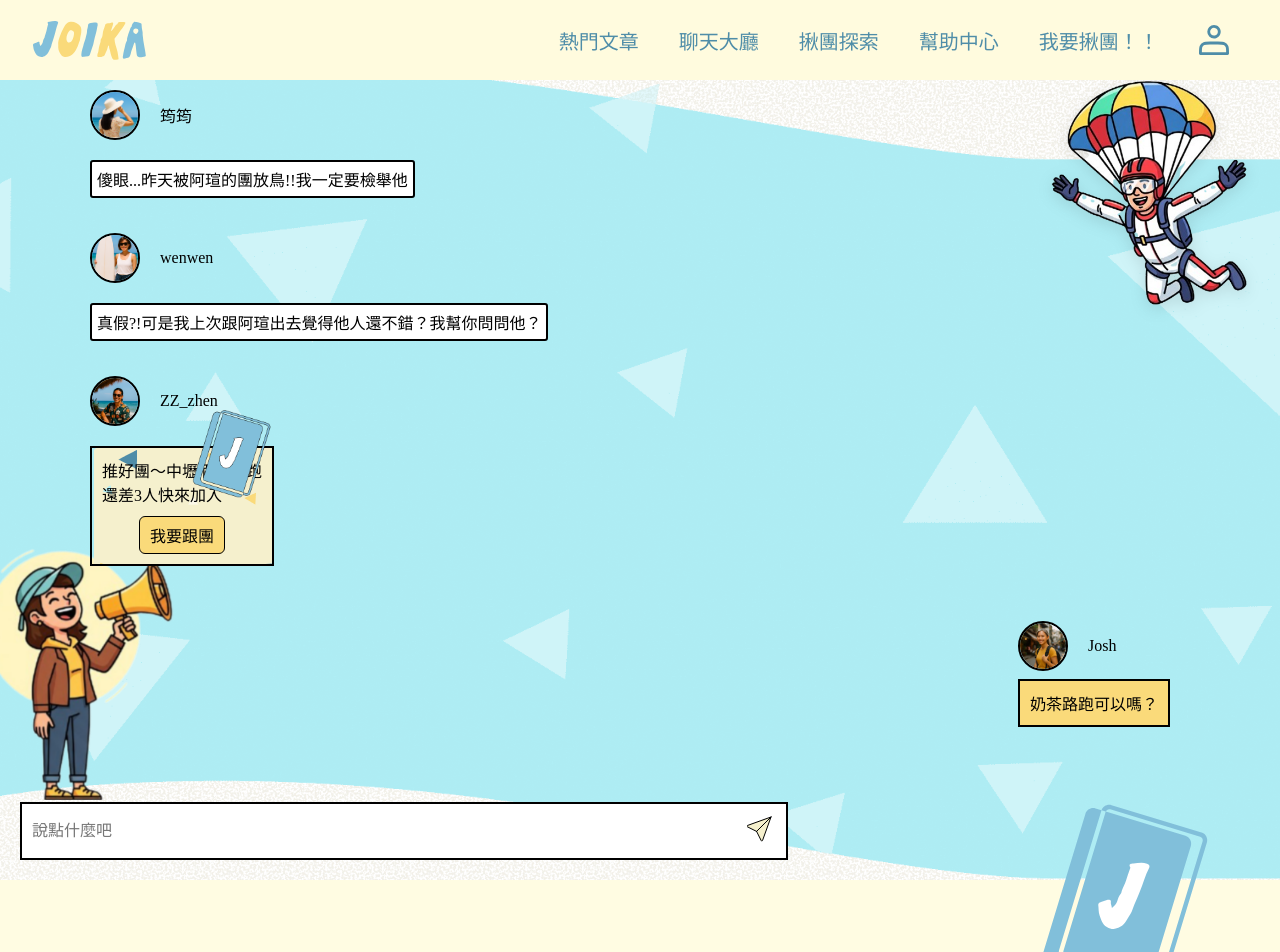
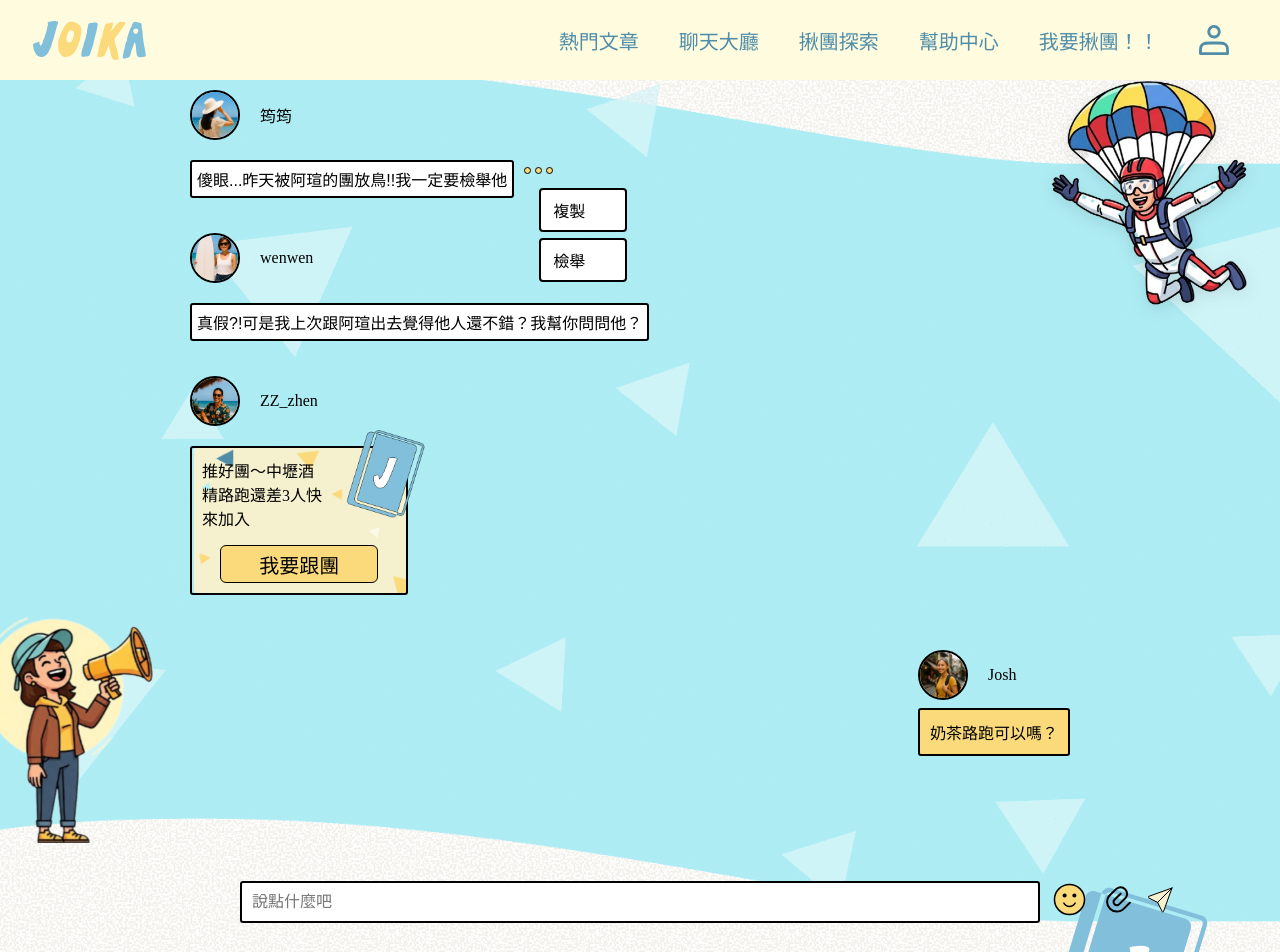
Before and after one commit to Jasonwen1512/joika, a Vue app: page /cjd101/g2/front/chat in a window 1280 px wide. Shown: the top 952 px of the page. Built offline with nearby package versions, Linux system fonts and the light colour scheme; a web font is replaced by a local one.

Commit message:
聊天大廳切版完成

```diff
--- a/src/views/chat/chat.vue
+++ b/src/views/chat/chat.vue
@@ -8,76 +8,83 @@ import Button from "@/components/Button.vue";
     <div class="floating">
       <img src="/src/assets/img/index-img/float.png" alt="浮動圖" />
     </div>
-
+  <!-- 聊天訊息區塊 -->
     <div class="chat-section">
-      <div class="message-other-user">
-
-        <div class="chat-user-info">
-          <div class="chat-user-pic">
-            <img src="/src/assets/img/chat/user-image1.jpg" alt="使用者大頭貼"></img>
+    <!-- 其他人的訊息 -->
+      <div class="chat-message other">
+        <div class="avatar-section">
+          <div class="avatar">
+            <img src="/src/assets/img/chat/user-image1.jpg" alt="使用者大頭貼">
           </div>
-          <span>筠筠</span>
+            <span class="name">筠筠</span>
         </div>
 
-        <div class="other-user-message">
-          <div class="chat-message-other" data-user="user1">
-            <span class="message-text">傻眼...昨天被阿瑄的團放鳥!!我一定要檢舉他</span>
+        <div class="chat-content-section">
+          <div class="chat-content">
+            <p class="bubble">傻眼...昨天被阿瑄的團放鳥!!我一定要檢舉他</p>
+          </div>
+          <div class="more-options">
+            <button class="more-btn">
+              <svg width="29" height="7" viewBox="0 0 29 7" fill="none" xmlns="http://www.w3.org/2000/svg">
+              <circle cx="25.5" cy="3.5" r="3" fill="#FADA7A" stroke="black"/>
+              <circle cx="14.5" cy="3.5" r="3" fill="#FADA7A" stroke="black"/>
+              <circle cx="3.5" cy="3.5" r="3" fill="#FADA7A" stroke="black"/>
+              </svg>
+            </button>
+
+            <ul class="options-menu on">
+              <li><button>複製</button></li>
+              <li><button>檢舉</button></li>
+            </ul>
+          </div>
         </div>
       </div>
 
+      <div class="chat-message other">
+        <div class="avatar-section">
+          <div class="avatar">
+            <img src="/src/assets/img/chat/user-image2.jpg" alt="使用者大頭貼">
           </div>
-      <div class="message-other-user">
-
-        <div class="chat-user-info">
-          <div class="chat-user-pic">
-            <img src="/src/assets/img/chat/user-image2.jpg" alt="使用者大頭貼"></img>
-          </div>
-          <span>wenwen</span>
+          <span class="name">wenwen</span>
         </div>
 
-        <div class="other-user-message">
-          <div class="chat-message-other" data-user="user2">
-            <span class="message-text">真假?!可是我上次跟阿瑄出去覺得他人還不錯？我幫你問問他？</span>
+        <div class="chat-content">
+          <p class="bubble">真假?!可是我上次跟阿瑄出去覺得他人還不錯？我幫你問問他？</p>
+        </div>
+      </div>
+    <!-- 推薦卡片訊息 -->
+      <div class="chat-message other">
+          <div class="avatar-section">
+            <div class="avatar">
+              <img src="/src/assets/img/chat/user-image3.jpg" alt="使用者大頭貼">
+            </div>
+            <span class="name">ZZ_zhen</span>
+          </div>
+
+          <div class="chat-recommend-card">
+            <div class="chat-card">
+              <div class="chat-card-content">
+                <span>推好團～中壢酒精路跑還差3人快來加入</span>
+              </div>
+              <div class="chat-card-img">
+                <img src="/src/assets/img/index-img/second-section-img.png" alt="聊天是活動推薦卡片裝飾圖">
+              </div>
+            </div>
+            <Button size="md" theme="primary">我要跟團</Button>
           </div>
         </div>
 
+    <!-- 自己訊息 -->
+      <div class="chat-message me">
+        <div class="avatar-section">
+          <div class="avatar">
+            <img src="/src/assets/img/chat/user-image4.jpg" alt="使用者大頭貼">
           </div>
-      <div class="message-other-user">
-
-        <div class="chat-user-info">
-          <div class="chat-user-pic">
-            <img src="/src/assets/img/chat/user-image3.jpg" alt="使用者大頭貼"></img>
+          <span class="name">Josh</span>
         </div>
-          <span>ZZ_zhen</span>
+        <div class="my-chat-content">
+          <p class="bubble my">奶茶路跑可以嗎？</p>
         </div>
-
-        <div class="chat-card-message">
-          <div class="chat-card-message-content" data-user="user3">
-            <span class="chat-card-message-text">推好團～中壢酒精路跑還差3人快來加入</span>
-          </div>
-          <div>
-            <img src="/src/assets/img/index-img/second-section-img.png" alt="">
-            <Button size="sm" theme="primary">我要跟團</Button>
-          </div>
-
-        </div>
-
-      </div>
-
-      <div class="message-me">
-        <div class="chat-user-info">
-          <div class="chat-user-pic">
-            <img src="/src/assets/img/chat/user-image4.jpg" alt="使用者大頭貼"></img>
-          </div>
-          <span>Josh</span>
-        </div>
-
-        <div class="my-message">
-          <div class="chat-message-me" data-user="user4">
-            <span class="message-text">奶茶路跑可以嗎？</span>
-          </div>
-        </div>
-
       </div>
 
     </div>
@@ -87,9 +94,11 @@ import Button from "@/components/Button.vue";
       <img src="/src/assets/img/chat/megaphone-line.png" alt="擴音器線條圖" class="lines">
     </div>
 
+  <!-- 輸入框 -->
+  <div class="chat-key-in-section">
       <div class="chat-now">
-      <input class="caht-box" type="text" placeholder="說點什麼吧">
-      <button>
+        <input class="chat-box" type="text" placeholder="說點什麼吧">
+        <button class="send-btn-mobile">
           <svg width="29" height="30" viewBox="0 0 29 30" fill="none" xmlns="http://www.w3.org/2000/svg">
           <g clip-path="url(#clip0_1566_5695)">
           <path d="M9.59021 17.4098L24 3L9.59021 17.4098ZM24 3L15.4851 26.5797C15.4276 26.7051 15.3354 26.8114 15.2193 26.8859C15.1032 26.9604 14.9681 27 14.8301 27C14.6922 27 14.5571 26.9604 14.441 26.8859C14.3249 26.8114 14.2326 26.7051 14.1751 26.5797L9.59021 17.4098L0.420335 12.8249C0.294915 12.7674 0.188634 12.6751 0.114122 12.559C0.0396097 12.4429 0 12.3078 0 12.1699C0 12.0319 0.0396097 11.8968 0.114122 11.7807C0.188634 11.6646 0.294915 11.5724 0.420335 11.5149L24 3Z" fill="#F5F0CD"/>
@@ -103,7 +112,35 @@ import Button from "@/components/Button.vue";
           </svg>
         </button>
       </div>
-
+      <div class="chat-now-btns">
+        <button>
+          <svg width="39" height="39" viewBox="0 0 39 39" fill="none" xmlns="http://www.w3.org/2000/svg">
+          <path d="M19.5 34.5312C27.8015 34.5312 34.5312 27.8015 34.5312 19.5C34.5312 11.1985 27.8015 4.46875 19.5 4.46875C11.1985 4.46875 4.46875 11.1985 4.46875 19.5C4.46875 27.8015 11.1985 34.5312 19.5 34.5312Z" fill="#FADA7A" stroke="black" stroke-width="1.5" stroke-linecap="round" stroke-linejoin="round"/>
+          <path d="M14.625 17.4688C15.7468 17.4688 16.6562 16.5593 16.6562 15.4375C16.6562 14.3157 15.7468 13.4062 14.625 13.4062C13.5032 13.4062 12.5938 14.3157 12.5938 15.4375C12.5938 16.5593 13.5032 17.4688 14.625 17.4688Z" fill="black"/>
+          <path d="M24.375 17.4688C25.4968 17.4688 26.4062 16.5593 26.4062 15.4375C26.4062 14.3157 25.4968 13.4062 24.375 13.4062C23.2532 13.4062 22.3438 14.3157 22.3438 15.4375C22.3438 16.5593 23.2532 17.4688 24.375 17.4688Z" fill="black"/>
+          <path d="M25.1291 23.1562C24.5586 24.1443 23.738 24.9648 22.75 25.5352C21.7619 26.1057 20.641 26.406 19.5001 26.406C18.3592 26.406 17.2383 26.1057 16.2502 25.5352C15.2621 24.9648 14.4416 24.1443 13.8711 23.1562" stroke="black" stroke-width="1.5" stroke-linecap="round" stroke-linejoin="round"/>
+          </svg>
+        </button>
+        <button>
+          <svg width="39" height="39" viewBox="0 0 39 39" fill="none" xmlns="http://www.w3.org/2000/svg">
+          <path d="M21.6512 13.7085L15.4291 19.8087C14.8376 20.3937 14.5126 21.1932 14.5256 22.0333C14.5433 22.8832 14.8933 23.6923 15.5006 24.2872C16.1099 24.8901 16.9306 25.2362 17.7804 25.2508C18.1965 25.2596 18.6101 25.185 18.9969 25.0315C19.3837 24.878 19.7358 24.6487 20.0327 24.3571L26.2532 18.2568C26.84 17.6763 27.3028 16.9825 27.6134 16.2177C27.9241 15.4529 28.0761 14.6329 28.0602 13.8076C28.026 12.1077 27.3271 10.4889 26.1134 9.29821C24.8964 8.09385 23.2624 7.40428 21.5504 7.37258C20.7192 7.35599 19.8931 7.50524 19.1202 7.81159C18.3473 8.11795 17.6433 8.57527 17.0492 9.15683L10.8238 15.2587C9.94421 16.13 9.25059 17.1707 8.78496 18.3179C8.31934 19.465 8.09139 20.6947 8.11494 21.9326C8.16726 24.4818 9.21611 26.9091 11.0367 28.6942C12.8613 30.5003 15.3111 31.5349 17.8779 31.5835C19.1252 31.6094 20.3652 31.3863 21.5251 30.927C22.685 30.4677 23.7417 29.7815 24.6331 28.9087L30.8552 22.8052" stroke="black" stroke-width="2" stroke-linecap="round" stroke-linejoin="round"/>
+          </svg>
+        </button>
+        <button class="send-btn-desktop">
+          <svg width="29" height="30" viewBox="0 0 29 30" fill="none" xmlns="http://www.w3.org/2000/svg">
+          <g clip-path="url(#clip0_1566_5695)">
+          <path d="M9.59021 17.4098L24 3L9.59021 17.4098ZM24 3L15.4851 26.5797C15.4276 26.7051 15.3354 26.8114 15.2193 26.8859C15.1032 26.9604 14.9681 27 14.8301 27C14.6922 27 14.5571 26.9604 14.441 26.8859C14.3249 26.8114 14.2326 26.7051 14.1751 26.5797L9.59021 17.4098L0.420335 12.8249C0.294915 12.7674 0.188634 12.6751 0.114122 12.559C0.0396097 12.4429 0 12.3078 0 12.1699C0 12.0319 0.0396097 11.8968 0.114122 11.7807C0.188634 11.6646 0.294915 11.5724 0.420335 11.5149L24 3Z" fill="#F5F0CD"/>
+          <path d="M9.59021 17.4098L24 3M9.59021 17.4098L14.1751 26.5797C14.2326 26.7051 14.3249 26.8114 14.441 26.8859C14.5571 26.9604 14.6922 27 14.8301 27C14.9681 27 15.1032 26.9604 15.2193 26.8859C15.3354 26.8114 15.4276 26.7051 15.4851 26.5797L24 3M9.59021 17.4098L0.420335 12.8249C0.294915 12.7674 0.188634 12.6751 0.114122 12.559C0.0396097 12.4429 0 12.3078 0 12.1699C0 12.0319 0.0396097 11.8968 0.114122 11.7807C0.188634 11.6646 0.294915 11.5724 0.420335 11.5149L24 3" stroke="black" stroke-linecap="round" stroke-linejoin="round"/>
+          </g>
+          <defs>
+          <clipPath id="clip0_1566_5695">
+          <rect width="29" height="30" fill="white"/>
+          </clipPath>
+          </defs>
+          </svg>
+        </button>
+      </div>
+    </div>
   </section>
 </template>
 
@@ -166,7 +203,7 @@ import Button from "@/components/Button.vue";
     width: 150px;
     display: block;
     position: absolute;
-    bottom: 10vh;
+    bottom: 12vh;
     left: -3vh;
     z-index: 0;
   }
@@ -174,7 +211,7 @@ import Button from "@/components/Button.vue";
   .lines {
     position: absolute;
     left: 14vh;
-    bottom: 26vh;
+    bottom: 28vh;
     z-index: 0;
     width: 30px;
     animation: blink 1s infinite;
@@ -190,24 +227,26 @@ import Button from "@/components/Button.vue";
 //chat-other-start
   .chat-section{
     display: flex;
-    flex-direction: column
+    flex-direction: column;
+    min-height: 100vh;
   }
-  .message-other-user{
+  .chat-message.other{
     display: flex;
     flex-direction: column;
     max-width: 80%;
+    width: fit-content;
     gap: 20px;
     box-sizing: border-box;
     padding: 10px;
     position: relative;
     z-index: 2;
   }
-  .chat-user-info{
+  .avatar-section{
     display: flex;
     align-items: center;
     gap: 20px;
   }
-  .chat-user-pic{
+  .avatar{
     width: 50px;
     height:50px ;
     border: 2px solid black;
@@ -217,17 +256,56 @@ import Button from "@/components/Button.vue";
       width: 100%;
     }
   }
-  .chat-message-other{
+  .chat-content-section{
+    display: flex;
+    gap: 10px;
+    button svg{
+      display: inline-block;
+      vertical-align:baseline;
+    }
+  }
+  .chat-content{
     border: 2px solid black;
     background-color: #fff;
     padding: 5px;
     border-radius: 3px;
     word-wrap: break-word;
   }
-  .other-user-message{
+  .options-menu{
+    display: none;
+  }
+  .options-menu.on{
+  list-style: none;
+  padding: 6px;
+  margin: 0;
+  position: absolute;
+  top: 80%;
+  right: -70px;
+  border-radius: 6px;
   display: flex;
+  flex-direction: column;
+  gap: 6px;
+  min-width: 100px;
+  z-index: 10;
 }
-  .chat-card-message{
+
+.options-menu li {
+  display: block;
+}
+
+.options-menu li button {
+  display: block;
+  width: 100%;
+  padding: 8px 12px;
+  background: #fff;
+  border: 2px solid black;
+  border-radius: 4px;
+  text-align: left;
+  white-space: nowrap;
+  cursor: pointer;
+}
+
+  .chat-recommend-card{
     position: relative;
     border: 2px solid black;
     padding: 10px;
@@ -236,55 +314,91 @@ import Button from "@/components/Button.vue";
     align-items: center;
     justify-content: center;
     background-image: url('/src/assets/img/chat/chat-card-bg.png');
+    border-radius: 3px;
+    width: 120%;
     img{
       width: 80px;
       position: absolute;
-      top:-40px;
-      right: 0;
+      top: -20px;
+      right: -20px;
     }
   }
-  .chat-card-message-content{
+  .chat-card{
+    display: flex;
+    flex-direction: column;
     width: 100%;
-    text-align: left;
     margin-bottom: 10px;
+    gap: 5px;
   }
-  .chat-card-message-text{
+  .chat-card-content{
     display: inline-block;
-    width: 20ch;
+    width: 15ch;
     word-break: break-all;
   }
+
 //chat-other-end
 
 //chat-me-start
-  .message-me {
+  .chat-message.me {
   display: flex;
   flex-direction: column;
   margin: 30px 30px 0 auto;
   max-width: 80%;
   gap: 8px;
   position: relative;
+  z-index: 2;
   }
 
-  .my-message {
+  .my-chat-content {
     background-color: $color-highlight;
     border: 2px solid black;
     padding: 10px;
+    border-radius: 3px;
   }
   //chat-me-end
+  //chat-key-in-start
+  .chat-key-in-section{
+    position: relative;
+    z-index: 1;
+    margin: 20px;
+    display: flex;
+    flex-direction: column;
+    order: 1;
+
+  }
   .chat-now{
     display: flex;
     justify-content: space-between;
     background-color: #fff;
-    position: absolute;
-    z-index: 2;
-    bottom: 0;
+    min-width: 100%;
     border: 2px solid black;
     padding: 10px;
-    margin: 20px;
-    width: 80%;
+    margin: auto;
+    border-radius: 3px;
+    order: 2;
+
   }
-  .send-icon{
-    color: black;
+  .chat-now-btns {
+  display: flex;
+  justify-content: flex-start;
+  gap: 10px;
+  }
+  .chat-now-btns button{
+    cursor: pointer;
+  }
+  .send-btn-desktop{
+    display: none;
+  }
+  .send-btn-mobile{
+    display: block;
+  }
+  @include tablet{
+    .person{
+      bottom: 13vh;
+    }
+    .chat-key-in-section{
+      margin-bottom: 30px;
+    }
   }
   @include desktop {
     .chat-section {
@@ -292,32 +406,47 @@ import Button from "@/components/Button.vue";
       flex-direction: column;
       gap: 15px;
       padding: 0 80px;
-      margin: auto;
-    }
-
-    .message-other-user {
-      align-self: flex-start;
-      max-width: 70%;
-    }
-
-    .message-me {
-      align-self: flex-end;
-      max-width: 70%;
+      margin:0 100px ;
     }
     .floating img{
       width: 200px;
     }
     .person{
-      width: 200px;
+      width: 180px;
+      bottom: 10vh;
     }
     .lines {
-      width: 50px;
+      width: 40px;
       left: 22vh;
-      bottom: 33vh;
+      bottom: 34vh;
+    }
+    .chat-recommend-card{
+      width: 120%;
+      background-size: cover;
+    }
+    .chat-key-in-section{
+      display: flex;
+      flex-direction: row;
+      margin: auto;
+      max-width:100vh;
+      margin-bottom: 40px;
+      gap: 10px;
+    }
+    .chat-now {
+      order: 1;
+      flex: 1;
+    }
+    .chat-now-btns {
+      order: 2;
+      flex-direction: row;
+      gap: 10px;
+    }
+    .send-btn-mobile{
+      display: none;
+    }
+    .send-btn-desktop{
+      display: inline-block;
     }
   }
-  .chat-now{
-    display: flex;
-    width: 60%;
-  }
+
 </style>
```
Also changed, not shown: src/assets/img/chat/chat-msg-more.svg (added). Lines whose indentation alone changed are shown as unchanged.
